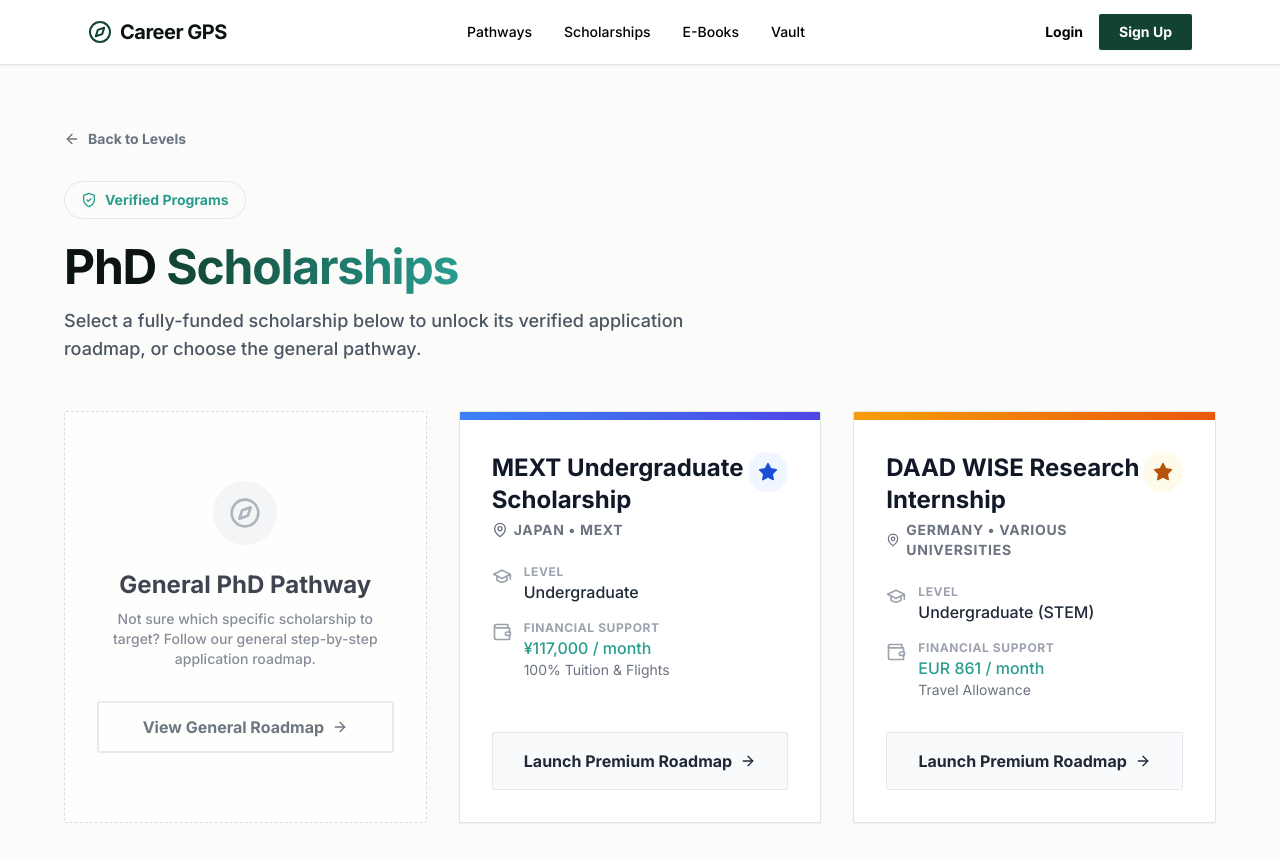
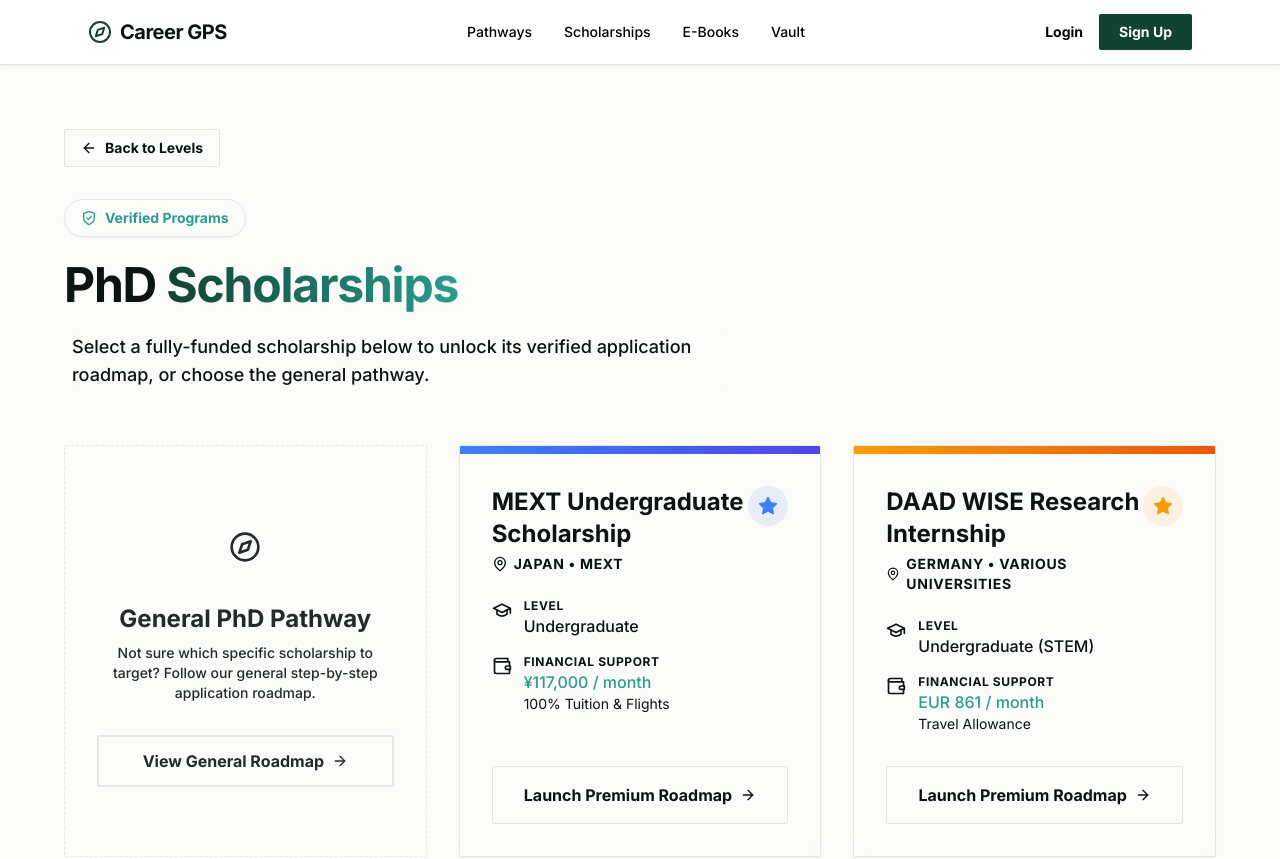
Before and after one commit to SahilDhinwa/Career-gps2.0, a Next.js app: page /study-abroad/1 in a window 1280 px wide. Shown: the top 859 px of the page. Built offline with nearby package versions, Linux system fonts and the light colour scheme; no server answers.

Commit message:
Revise scholarship data for dark mode styling
Updated scholarship data colors for dark mode compatibility and improved UI elements.

```diff
--- a/app/study-abroad/[level]/page.tsx
+++ b/app/study-abroad/[level]/page.tsx
@@ -8,7 +8,7 @@ import { doc, getDoc } from "firebase/firestore";
 import { onAuthStateChanged } from "firebase/auth";
 import PremiumPaymentButton from "@/components/PremiumPaymentButton";
 
-// 1. THE UPDATED DATA DICTIONARY (Merged with new Visual Data)
+// 1. THE UPDATED DATA DICTIONARY (Dark-Mode Ready Colors)
 const scholarshipData = {
   ug: [
     {
@@ -19,8 +19,8 @@ const scholarshipData = {
       stipend: "¥117,000 / month",
       coverage: "100% Tuition & Flights",
       color: "from-blue-500 to-indigo-600",
-      bgLight: "bg-blue-50",
-      textDark: "text-blue-700"
+      bgLight: "bg-blue-500/10",
+      textDark: "text-blue-500"
     },
     {
       id: "daad-wise",
@@ -30,8 +30,8 @@ const scholarshipData = {
       stipend: "EUR 861 / month",
       coverage: "Travel Allowance",
       color: "from-amber-500 to-orange-600",
-      bgLight: "bg-amber-50",
-      textDark: "text-amber-700"
+      bgLight: "bg-amber-500/10",
+      textDark: "text-amber-500"
     }
   ],
   masters: [
@@ -43,8 +43,8 @@ const scholarshipData = {
       stipend: "£917 - £1,134 / month",
       coverage: "100% Funded & Visa",
       color: "from-red-500 to-rose-600",
-      bgLight: "bg-red-50",
-      textDark: "text-red-700"
+      bgLight: "bg-red-500/10",
+      textDark: "text-red-500"
     },
     {
       id: "daad-masters",
@@ -54,8 +54,8 @@ const scholarshipData = {
       stipend: "EUR 992 / month",
       coverage: "Free Tuition & Health",
       color: "from-amber-500 to-orange-600",
-      bgLight: "bg-amber-50",
-      textDark: "text-amber-700"
+      bgLight: "bg-amber-500/10",
+      textDark: "text-amber-500"
     },
     {
       id: "commonwealth-masters",
@@ -65,10 +65,9 @@ const scholarshipData = {
       stipend: "£1,378 - £1,652 / month",
       coverage: "Full Tuition & Flights",
       color: "from-teal-500 to-cyan-600",
-      bgLight: "bg-teal-50",
-      textDark: "text-teal-700"
+      bgLight: "bg-teal-500/10",
+      textDark: "text-teal-500"
     },
-    // --- NEWLY ADDED FULBRIGHT SCHOLARSHIP ---
     {
       id: "fulbright-masters",
       title: "Fulbright-Nehru Fellowship",
@@ -77,8 +76,8 @@ const scholarshipData = {
       stipend: "$35K - $45K / year",
       coverage: "Full Tuition & Airfare",
       color: "from-blue-700 to-indigo-900",
-      bgLight: "bg-blue-50",
-      textDark: "text-blue-800"
+      bgLight: "bg-blue-500/10",
+      textDark: "text-blue-500"
     }
   ],
   phd: [
@@ -90,8 +89,8 @@ const scholarshipData = {
       stipend: "EUR 1,400 / month",
       coverage: "Free Tuition & Health",
       color: "from-amber-500 to-orange-600",
-      bgLight: "bg-amber-50",
-      textDark: "text-amber-700"
+      bgLight: "bg-amber-500/10",
+      textDark: "text-amber-500"
     },
     {
       id: "mext-phd",
@@ -101,14 +100,13 @@ const scholarshipData = {
       stipend: "¥145,000 / month",
       coverage: "100% Tuition & Flights",
       color: "from-blue-500 to-indigo-600",
-      bgLight: "bg-blue-50",
-      textDark: "text-blue-700"
+      bgLight: "bg-blue-500/10",
+      textDark: "text-blue-500"
     }
   ]
 };
 
 export default function ScholarshipList({ params }: { params: { level: string } }) {
-  // 2. LIVE FIREBASE PREMIUM STATE
   const [isPremium, setIsPremium] = useState(false);
   const [isLoading, setIsLoading] = useState(true);
 
@@ -134,30 +132,35 @@ export default function ScholarshipList({ params }: { params: { level: string }
     return () => unsubscribe();
   }, []);
 
-  // 3. SMART ROUTING LOGIC
   const levelKey = params.level as keyof typeof scholarshipData;
   const currentScholarships = scholarshipData[levelKey] || scholarshipData.ug;
 
   const levelName = params.level === "ug" ? "Undergraduate (UG)" : params.level === "masters" ? "Master's" : "PhD";
 
   return (
-    <div className="min-h-[90vh] bg-background py-16 px-6">
-      <div className="max-w-6xl mx-auto">
+    <div className="min-h-screen bg-background py-16 px-6 relative overflow-hidden transition-colors duration-300">
+
+      {/* Ambient Background Orbs */}
+      <div className="absolute inset-0 z-0 pointer-events-none">
+        <div className="absolute top-0 right-0 w-96 h-96 bg-primary/5 rounded-full blur-[120px]"></div>
+      </div>
+
+      <div className="max-w-6xl mx-auto relative z-10">
 
         {/* Back Button */}
-        <Link href="/study-abroad" className="inline-flex items-center gap-2 text-gray-500 hover:text-primary transition-colors mb-8 font-bold text-sm">
+        <Link href="/study-abroad" className="inline-flex items-center gap-2 text-foreground/60 hover:text-primary transition-colors mb-8 font-bold text-sm bg-surface/50 px-4 py-2 rounded-sm border border-surfaceBorder backdrop-blur-sm">
           <ArrowLeft className="w-4 h-4" /> Back to Levels
         </Link>
 
         {/* Header */}
         <div className="mb-12">
-          <div className="inline-flex items-center gap-2 px-4 py-2 rounded-full bg-success/10 text-sm font-bold text-success mb-6 border border-success/20">
+          <div className="inline-flex items-center gap-2 px-4 py-2 rounded-full bg-success/10 text-sm font-bold text-success mb-6 border border-success/20 shadow-sm">
             <ShieldCheck className="w-4 h-4" /> Verified Programs
           </div>
-          <h1 className="font-heading text-4xl md:text-5xl font-bold text-foreground tracking-tight mb-4">
+          <h1 className="font-heading text-4xl md:text-5xl font-bold text-foreground tracking-tight mb-4 drop-shadow-sm">
             {levelName} <span className="text-transparent bg-clip-text bg-gradient-to-r from-primary to-success">Scholarships</span>
           </h1>
-          <p className="text-lg text-gray-600 font-medium max-w-2xl">
+          <p className="text-lg text-foreground/70 font-medium max-w-2xl bg-surface/40 backdrop-blur-md p-2 rounded-sm">
             Select a fully-funded scholarship below to unlock its verified application roadmap, or choose the general pathway.
           </p>
         </div>
@@ -165,18 +168,18 @@ export default function ScholarshipList({ params }: { params: { level: string }
         <div className="grid grid-cols-1 md:grid-cols-2 lg:grid-cols-3 gap-8">
 
           {/* THE GENERAL ROADMAP (Always Unlocked) */}
-          <div className="group bg-surface border border-dashed border-gray-300 rounded-sm hover:border-primary/50 transition-all duration-300 relative overflow-hidden flex flex-col opacity-80 hover:opacity-100">
+          <div className="group bg-surface/60 backdrop-blur-sm border border-dashed border-surfaceBorder rounded-sm hover:border-primary/50 transition-all duration-500 relative overflow-hidden flex flex-col opacity-90 hover:opacity-100 hover:shadow-lg">
             <div className="p-8 flex-grow flex flex-col justify-center items-center text-center">
-              <div className="w-16 h-16 bg-gray-100 rounded-full flex items-center justify-center mb-6 group-hover:bg-primary/10 transition-colors">
-                <Compass className="w-8 h-8 text-gray-400 group-hover:text-primary transition-colors" />
+              <div className="w-16 h-16 bg-foreground/5 rounded-full flex items-center justify-center mb-6 group-hover:bg-primary/10 transition-colors duration-300">
+                <Compass className="w-8 h-8 text-foreground/40 group-hover:text-primary transition-colors duration-300" />
               </div>
-              <h2 className="font-heading text-2xl font-bold text-gray-900 mb-2">General {levelName} Pathway</h2>
-              <p className="text-sm text-gray-500 font-medium mb-8">
+              <h2 className="font-heading text-2xl font-bold text-foreground mb-2">General {levelName} Pathway</h2>
+              <p className="text-sm text-foreground/60 font-medium mb-8">
                 Not sure which specific scholarship to target? Follow our general step-by-step application roadmap.
               </p>
               <Link
                 href={`/roadmap/${params.level}`}
-                className="w-full bg-transparent border-2 border-gray-200 text-gray-600 font-bold py-3 px-4 rounded-sm group-hover:border-primary group-hover:text-primary transition-colors flex items-center justify-center gap-2"
+                className="w-full bg-transparent border-2 border-surfaceBorder text-foreground/80 font-bold py-3 px-4 rounded-sm group-hover:border-primary group-hover:text-primary transition-colors flex items-center justify-center gap-2"
               >
                 View General Roadmap <ArrowRight className="w-4 h-4" />
               </Link>
@@ -185,13 +188,15 @@ export default function ScholarshipList({ params }: { params: { level: string }
 
           {/* DYNAMIC RENDERING OF PREMIUM CARDS */}
           {currentScholarships.map((scholarship) => (
-            <div key={scholarship.id} className="group bg-surface border border-surfaceBorder rounded-sm shadow-sm hover:shadow-xl transition-all duration-300 relative overflow-hidden flex flex-col">
+            <div key={scholarship.id} className="group bg-surface/90 backdrop-blur-md border border-surfaceBorder rounded-sm shadow-sm hover:shadow-xl hover:-translate-y-1 transition-all duration-500 relative overflow-hidden flex flex-col">
               <div className={`h-2 w-full bg-gradient-to-r ${scholarship.color}`}></div>
-              <div className="p-8 flex-grow flex flex-col">
+              <div className="absolute inset-0 bg-gradient-to-br from-primary/5 to-transparent opacity-0 group-hover:opacity-100 transition-opacity duration-500 pointer-events-none"></div>
+
+              <div className="p-8 flex-grow flex flex-col relative z-10">
                 <div className="flex justify-between items-start mb-6">
                   <div>
-                    <h2 className="font-heading text-2xl font-bold text-gray-900 mb-1">{scholarship.title}</h2>
-                    <p className="flex items-center gap-1.5 text-sm font-bold text-gray-500 uppercase tracking-wider">
+                    <h2 className="font-heading text-2xl font-bold text-foreground mb-1">{scholarship.title}</h2>
+                    <p className="flex items-center gap-1.5 text-sm font-bold text-foreground/50 uppercase tracking-wider">
                       <MapPin className="w-4 h-4" /> {scholarship.location}
                     </p>
                   </div>
@@ -202,25 +207,25 @@ export default function ScholarshipList({ params }: { params: { level: string }
 
                 <div className="space-y-4 mb-8 flex-grow">
                   <div className="flex items-start gap-3">
-                    <GraduationCap className="w-5 h-5 text-gray-400 shrink-0 mt-0.5" />
+                    <GraduationCap className="w-5 h-5 text-foreground/40 shrink-0 mt-0.5" />
                     <div>
-                      <p className="text-xs font-bold text-gray-400 uppercase tracking-wider">Level</p>
-                      <p className="font-medium text-gray-800">{scholarship.levelDisplay}</p>
+                      <p className="text-xs font-bold text-foreground/40 uppercase tracking-wider">Level</p>
+                      <p className="font-medium text-foreground">{scholarship.levelDisplay}</p>
                     </div>
                   </div>
                   <div className="flex items-start gap-3">
-                    <Wallet className="w-5 h-5 text-gray-400 shrink-0 mt-0.5" />
+                    <Wallet className="w-5 h-5 text-foreground/40 shrink-0 mt-0.5" />
                     <div>
-                      <p className="text-xs font-bold text-gray-400 uppercase tracking-wider">Financial Support</p>
+                      <p className="text-xs font-bold text-foreground/40 uppercase tracking-wider">Financial Support</p>
                       <p className="font-medium text-success">{scholarship.stipend}</p>
-                      <p className="text-sm text-gray-500">{scholarship.coverage}</p>
+                      <p className="text-sm text-foreground/60">{scholarship.coverage}</p>
                     </div>
                   </div>
                 </div>
 
                 <Link
                   href={`/roadmap/${scholarship.id}`}
-                  className="w-full bg-gray-50 border border-gray-200 text-gray-800 font-bold py-4 px-4 rounded-sm group-hover:bg-primary group-hover:text-white group-hover:border-primary transition-colors flex items-center justify-center gap-2"
+                  className="w-full bg-surfaceBorder/30 border border-surfaceBorder text-foreground font-bold py-4 px-4 rounded-sm group-hover:bg-primary group-hover:text-white group-hover:border-primary transition-colors flex items-center justify-center gap-2 mt-auto"
                 >
                   Launch Premium Roadmap <ArrowRight className="w-4 h-4" />
                 </Link>
@@ -236,13 +241,13 @@ export default function ScholarshipList({ params }: { params: { level: string }
               <div className="grid grid-cols-1 md:grid-cols-3 gap-8 opacity-30 select-none pointer-events-none filter blur-[4px]">
                 {[1, 2, 3].map((id) => (
                   <div key={id} className="bg-surface border border-surfaceBorder h-[400px] rounded-sm p-8 flex flex-col">
-                    <div className="h-6 bg-gray-300 w-3/4 mb-4 rounded-sm"></div>
-                    <div className="h-4 bg-gray-200 w-1/2 mb-8 rounded-sm"></div>
+                    <div className="h-6 bg-surfaceBorder w-3/4 mb-4 rounded-sm"></div>
+                    <div className="h-4 bg-surfaceBorder/50 w-1/2 mb-8 rounded-sm"></div>
                     <div className="space-y-4 flex-grow">
-                      <div className="h-4 bg-gray-100 w-full rounded-sm"></div>
-                      <div className="h-4 bg-gray-100 w-5/6 rounded-sm"></div>
+                      <div className="h-4 bg-surfaceBorder/30 w-full rounded-sm"></div>
+                      <div className="h-4 bg-surfaceBorder/30 w-5/6 rounded-sm"></div>
                     </div>
-                    <div className="h-12 bg-gray-200 w-full rounded-sm mt-auto"></div>
+                    <div className="h-12 bg-surfaceBorder w-full rounded-sm mt-auto"></div>
                   </div>
                 ))}
               </div>
@@ -254,7 +259,7 @@ export default function ScholarshipList({ params }: { params: { level: string }
                     <Lock className="w-8 h-8 text-warning" />
                   </div>
                   <h3 className="font-heading text-2xl font-bold text-foreground mb-3">Unlock The Full Database</h3>
-                  <p className="text-gray-600 text-base mb-8 font-medium">
+                  <p className="text-foreground/70 text-base mb-8 font-medium">
                     You are viewing a limited selection. Upgrade to Career GPS Premium to instantly unlock the remaining 40+ global scholarships, insider timelines, and full progress tracking.
                   </p>
                   <div className="w-full sm:w-auto">
```
